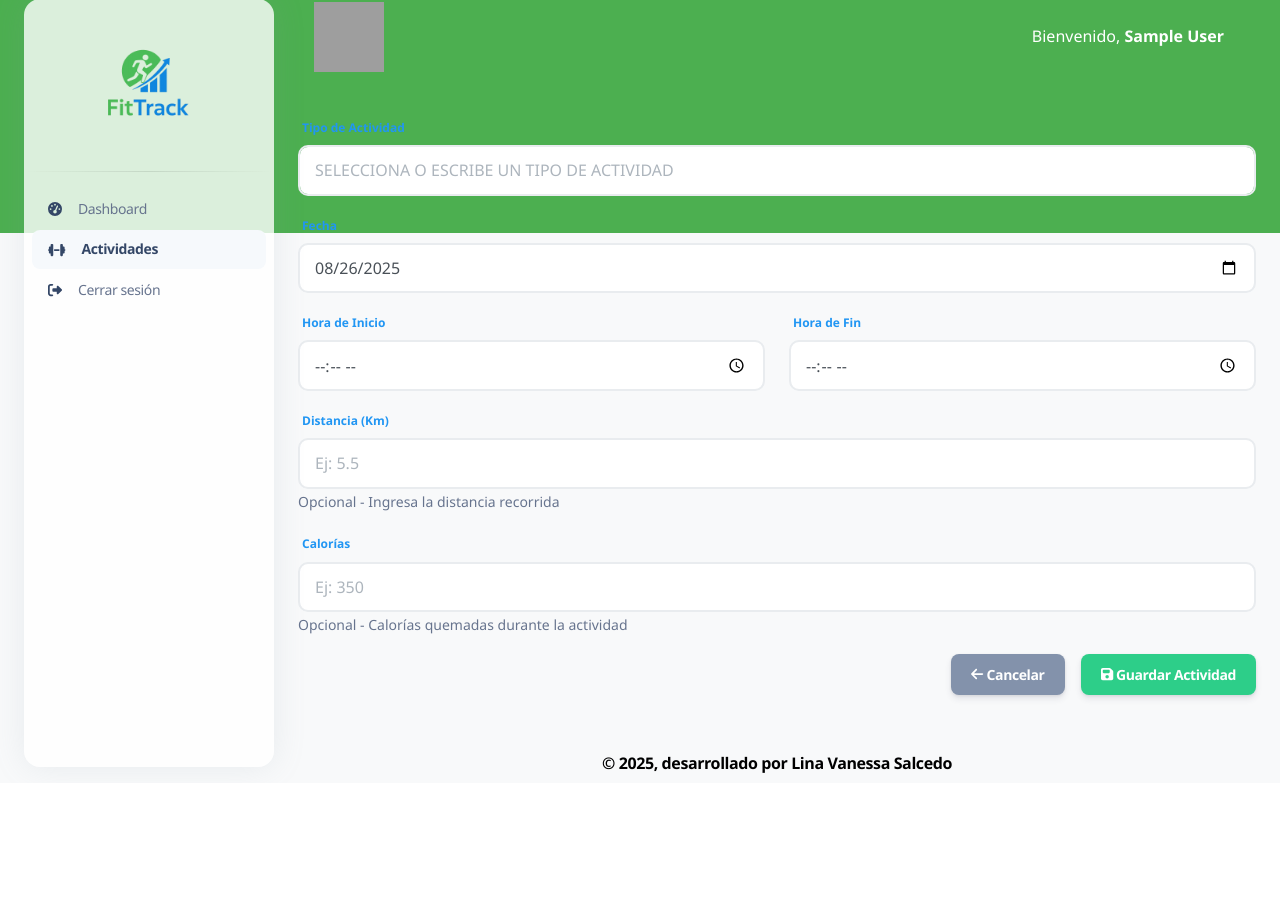
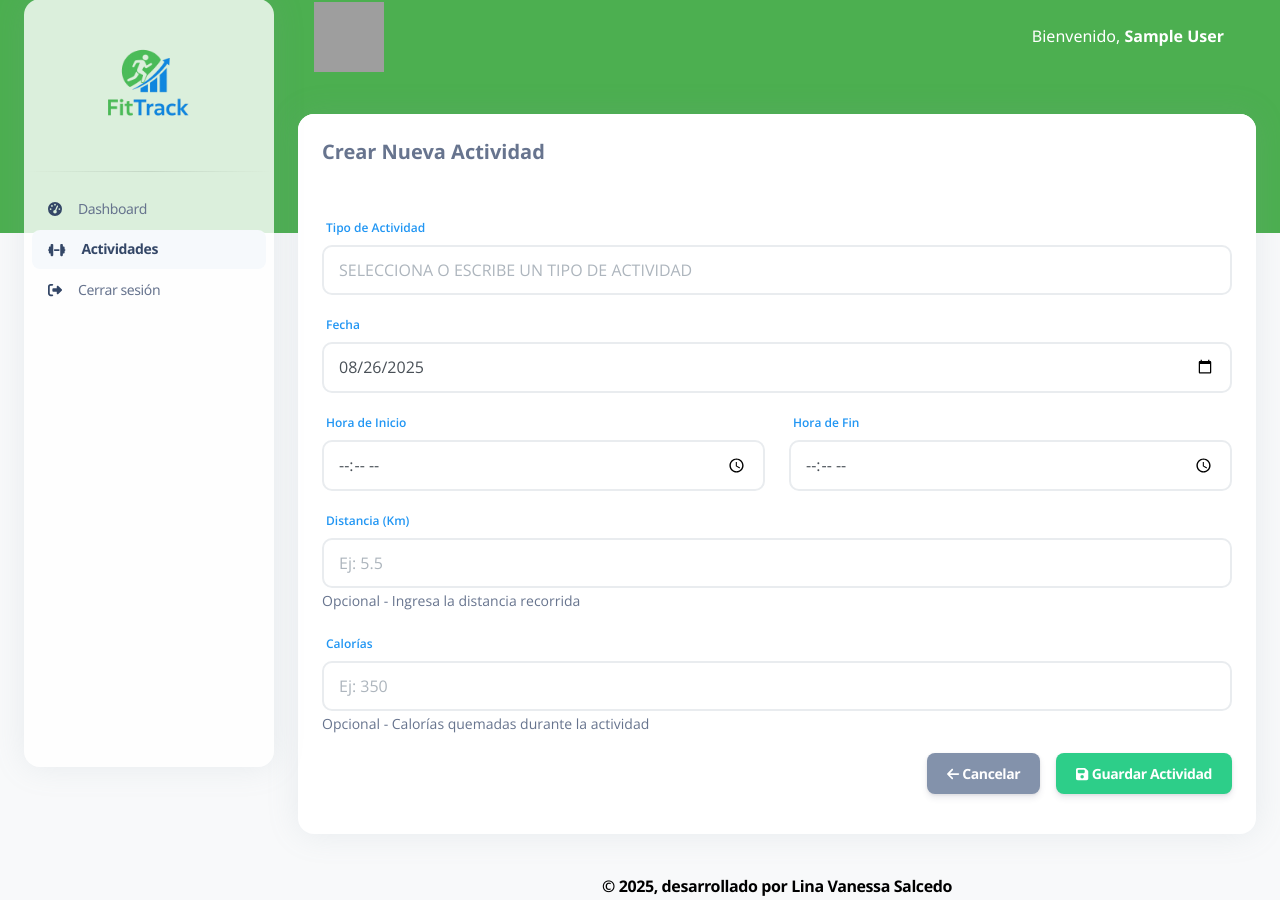
Before and after one commit to Linavs18/FitTrack-sena, a Laravel app: page /activity/create in a window 1280 px wide. Shown: the part 17-917 px from the top of the page. Before the commit the page ends 793 px from the top, so only its background shows below. Run offline with Laravel 10, Linux system fonts and the light colour scheme; the visitor is signed in with stand-in values (Sample User, id 1); some libraries are stand-ins or nearby versions; grey boxes are pictures that could not be loaded.

Commit message:
feat: Redesign activity pages and apply new theme
This change implements a major aesthetic update to the application, as requested by the user.

- The activity index page has been redesigned with a modern card-based layout, replacing the previous table.
- Icons have been added to represent different activity types, improving visual communication.
- The summary section on the activity index page has been redesigned to be more visually appealing.
- The create and edit activity forms are now wrapped in cards to improve their appearance and consistency with the rest of the design.
- A new green color theme has been applied to the header area, with a semi-transparent sidebar and a transparent topbar to create a cohesive look.

```diff
--- a/fittrack/resources/views/activity/create.blade.php
+++ b/fittrack/resources/views/activity/create.blade.php
@@ -4,10 +4,15 @@
 
 @section('content')
 <div class="container">
-    <form action="{{ route('activity.store') }}" method="POST">
-        @csrf
+    <div class="card">
+        <div class="card-header">
+            <h5 class="card-title mb-0">Crear Nueva Actividad</h5>
+        </div>
+        <div class="card-body">
+            <form action="{{ route('activity.store') }}" method="POST">
+                @csrf
 
-        <div class="mb-3">
+                <div class="mb-3">
             <label for="type_activity" class="form-label">Tipo de Actividad</label>
             <input
                 type="text"
@@ -98,7 +103,9 @@
                 <i class="fas fa-save"></i> Guardar Actividad
             </button>
         </div>
-    </form>
+        </form>
+        </div>
+    </div>
 </div>
 @endsection
 
```
Also changed, not shown: fittrack/resources/views/activity/edit.blade.php (+12 -5 lines).
